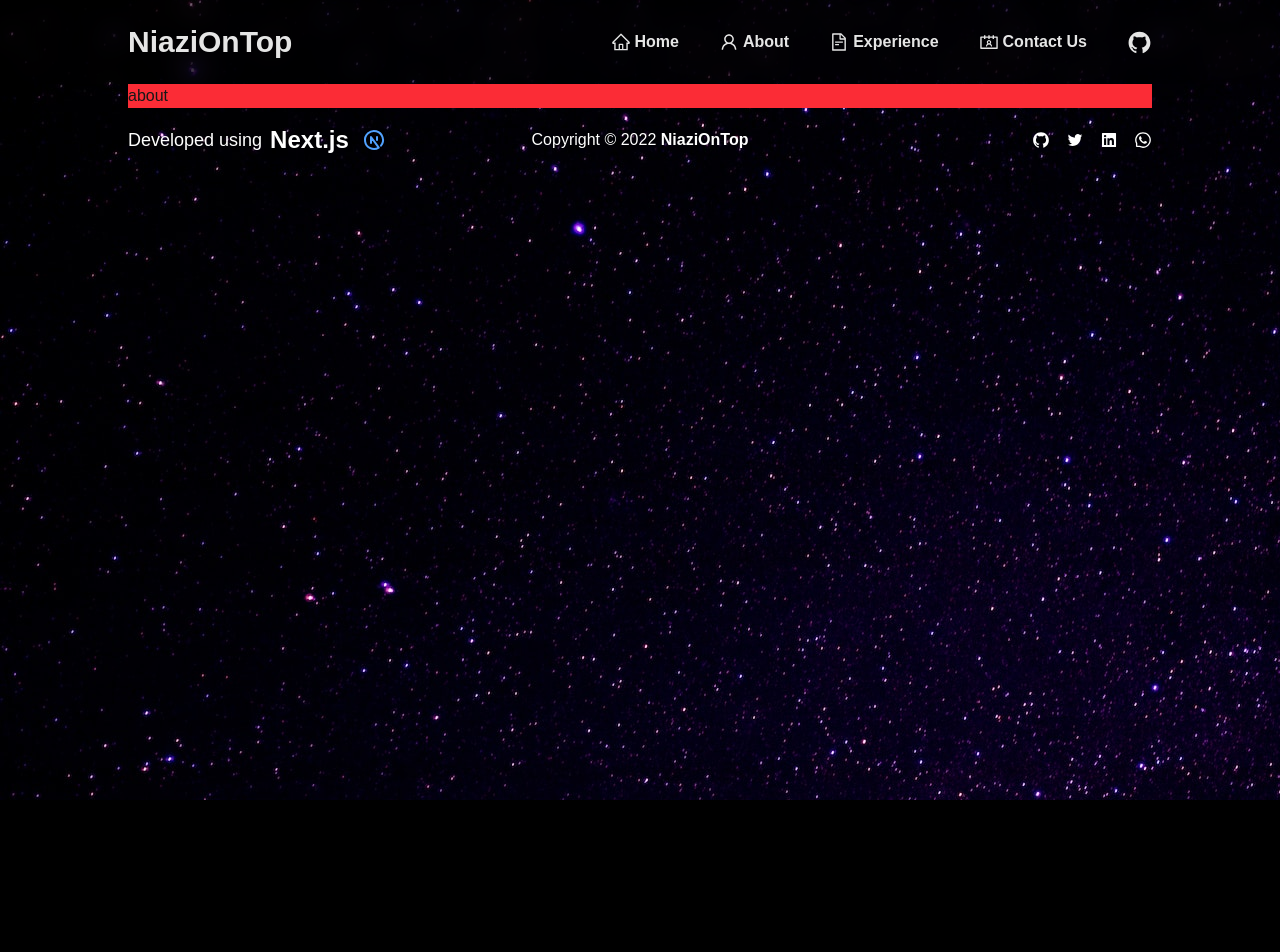
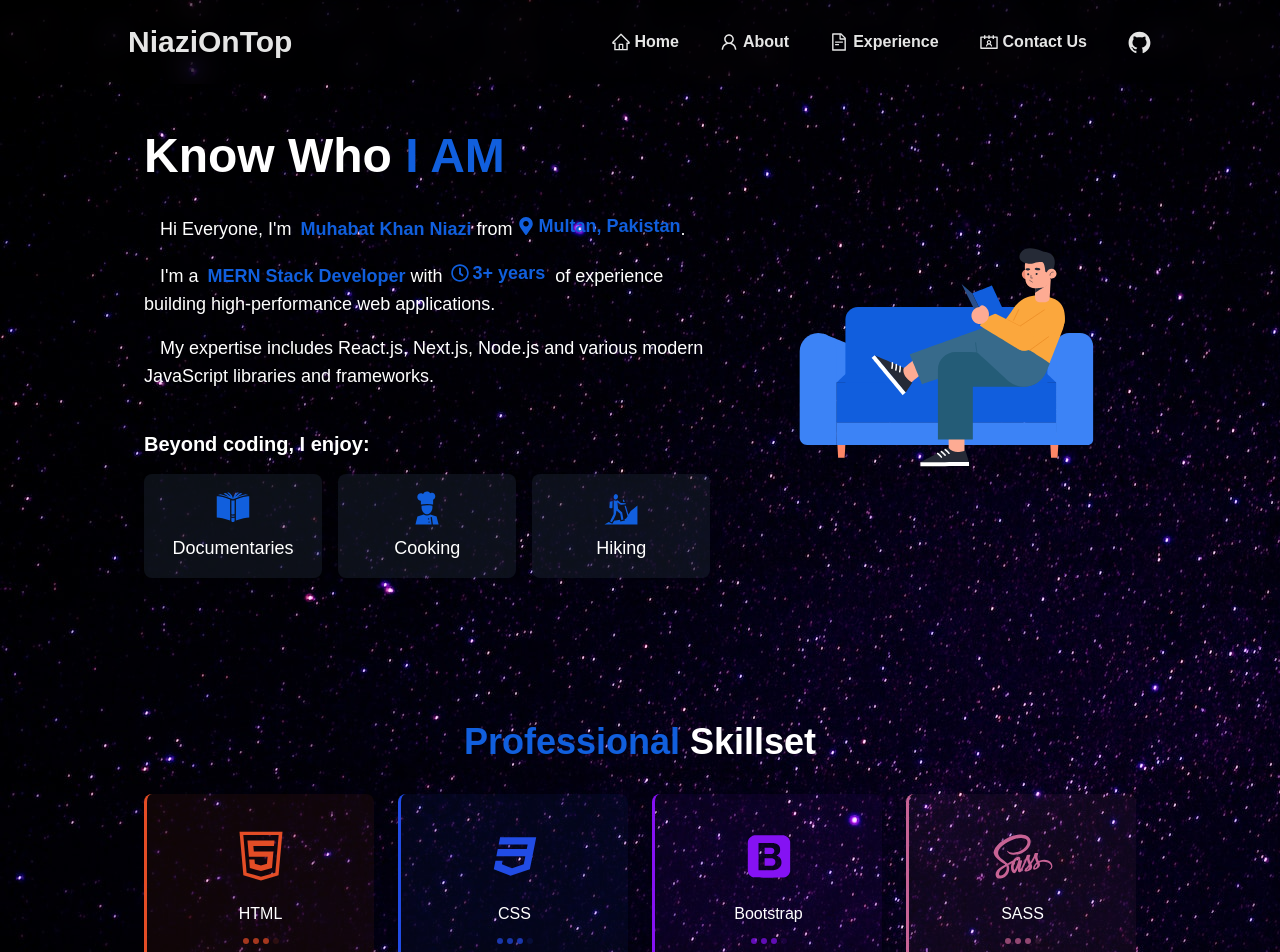
Before and after one commit to niaziiii/portfolio-nextjs, a Next.js app: page /about in a window 1280 px wide. Shown: the top 952 px of the page. Before the commit the page ends 800 px from the top, so only its background shows below. Built offline with nearby package versions, Linux system fonts and the light colour scheme.

Commit message:
about page

```diff
--- a/package.json
+++ b/package.json
@@ -14,6 +14,7 @@
     "postcss": "^8.5.3",
     "react": "^19.0.0",
     "react-dom": "^19.0.0",
+    "react-github-calendar": "^4.5.6",
     "react-icons": "^5.5.0"
   },
   "devDependencies": {
--- a/src/app/about/page.tsx
+++ b/src/app/about/page.tsx
@@ -1,5 +1,73 @@
+"use client";
 import React from "react";
+import GitHubCalendar from "react-github-calendar";
+import skills from "@/assets/data/skillsData";
+import tools from "@/assets/data/toolData";
+import AboutMeIntroduction from "@/pages/about/AboutMeIntroduction";
+import Specialties from "@/pages/about/Specialties";
 
-export default function page() {
-  return <div className="bg-red-500">about</div>;
+export default function Page() {
+  return (
+    <div className="text-white max-w-6xl mx-auto px-4">
+      <AboutMeIntroduction />
+
+      <div className="my-24">
+        <div className="flex items-center justify-center mb-8">
+          <div className="h-px w-12 bg-primary mr-4"></div>
+          <h2 className="text-3xl md:text-4xl font-bold">
+            <span className="text-primary">Professional</span> Skillset
+          </h2>
+          <div className="h-px w-12 bg-primary ml-4"></div>
+        </div>
+        <Specialties data={skills} />
+      </div>
+
+      <div className="my-24">
+        <div className="flex items-center justify-center mb-8">
+          <div className="h-px w-12 bg-primary mr-4"></div>
+          <h2 className="text-3xl md:text-4xl font-bold">
+            <span className="text-primary">Tools</span> I Use
+          </h2>
+          <div className="h-px w-12 bg-primary ml-4"></div>
+        </div>
+        <Specialties data={tools} />
+      </div>
+
+      <div className="my-24 mb-32">
+        <div className="flex items-center justify-center mb-12">
+          <div className="h-px w-12 bg-primary mr-4"></div>
+          <h2 className="text-3xl md:text-4xl font-bold">
+            <span>Open-Source</span>{" "}
+            <span className="text-primary">Contributions</span>
+          </h2>
+          <div className="h-px w-12 bg-primary ml-4"></div>
+        </div>
+
+        <div className="bg-gray-800/50 p-6 rounded-xl border border-gray-700">
+          <p className="text-center text-gray-300 mb-6">
+            My GitHub contributions over the past year
+          </p>
+          <div className="flex justify-center overflow-x-auto pb-4">
+            <GitHubCalendar
+              username="niaziiii"
+              year={new Date().getFullYear()}
+              fontSize={14}
+              hideColorLegend
+              style={{ maxWidth: "100%" }}
+            />
+          </div>
+          <div className="flex justify-center mt-6">
+            <a
+              href="https://github.com/niaziiii"
+              target="_blank"
+              rel="noopener noreferrer"
+              className="px-6 py-2 bg-gray-700 hover:bg-primary transition-colors duration-300 rounded-md text-white"
+            >
+              View My GitHub Profile
+            </a>
+          </div>
+        </div>
+      </div>
+    </div>
+  );
 }
--- a/src/assets/data/skillsData.tsx
+++ b/src/assets/data/skillsData.tsx
@@ -69,7 +69,7 @@ const skills = [
   {
     name: "NextJs",
     icon: <SiNextdotjs />,
-    background: "#000",
+    background: "#a3a3a3",
   },
   {
     name: "Redux",
--- a/src/assets/data/toolData.tsx
+++ b/src/assets/data/toolData.tsx
@@ -1,19 +1,20 @@
 import {
-  SiVisualstudio,
+  SiNetlify,
   SiHeroku,
   SiMongodb,
-  SiNetlify,
-  SiVercel,
+  // SiNetlify,
   SiPostman,
 } from "react-icons/si";
 
 import { AiFillGithub, AiFillCompass } from "react-icons/ai";
 import { FaBitbucket } from "react-icons/fa";
+import { DiVisualstudio } from "react-icons/di";
+import { RiVercelLine } from "react-icons/ri";
 
 const tools = [
   {
     name: "Visual Studio",
-    icon: <SiVisualstudio />,
+    icon: <DiVisualstudio />,
     background: "#3a94cd",
   },
   {
@@ -34,8 +35,8 @@ const tools = [
   },
   {
     name: "Vercel",
-    icon: <SiVercel />,
-    background: "black",
+    icon: <RiVercelLine />,
+    background: "#a3a3a3",
   },
   {
     name: "Netlify",
@@ -45,7 +46,7 @@ const tools = [
   {
     name: "Github",
     icon: <AiFillGithub />,
-    background: "#000",
+    background: "#a3a3a3",
   },
   {
     name: "Bitbucket",
--- /dev/null
+++ b/src/pages/about/AboutMeIntroduction.tsx
@@ -0,0 +1,92 @@
+import React from "react";
+import { GiCook, GiHiking, GiBookCover } from "react-icons/gi";
+import { FaMapMarkerAlt, FaRegClock } from "react-icons/fa";
+import Lottie from "lottie-react";
+import hobbyAnimation from "@/assets/animations/hobby__animation.json";
+
+const AboutMeIntroduction = () => {
+  return (
+    <div className="py-12">
+      <div className="flex flex-col md:flex-row items-center justify-between gap-12">
+        <div className="md:w-3/5">
+          <div className="relative mb-8">
+            <h1 className="text-4xl md:text-5xl font-bold mb-8">
+              Know Who <span className="text-primary">I AM</span>
+            </h1>
+            <div className="absolute bottom-0 left-0 w-20 h-1 bg-primary"></div>
+          </div>
+
+          <div className="space-y-4 text-lg">
+            <p className="">
+              <span className="inline-block w-2 h-2 mt-2 mr-2 bg-primary rounded-full"></span>
+              Hi Everyone, I'm{" "}
+              <span className="text-primary font-semibold ml-1">
+                Muhabat Khan Niazi
+              </span>{" "}
+              from
+              <span className="inline-flex items-center ml-1">
+                <FaMapMarkerAlt className="text-primary mr-1" />
+                <span className="text-primary font-semibold">
+                  Multan, Pakistan
+                </span>
+              </span>
+              .
+            </p>
+
+            <p className="">
+              <span className="inline-block w-2 h-2 mt-2 mr-2 bg-primary rounded-full"></span>
+              I'm a{" "}
+              <span className="text-primary font-semibold ml-1">
+                MERN Stack Developer
+              </span>{" "}
+              with
+              <span className="inline-flex items-center ml-1">
+                <FaRegClock className="text-primary mx-1" />
+                <span className="text-primary font-semibold">3+ years </span>
+              </span>
+              &nbsp; of experience building high-performance web applications.
+            </p>
+
+            <p className="">
+              <span className="inline-block w-2 h-2 mt-2 mr-2 bg-primary rounded-full"></span>
+              My expertise includes React.js, Next.js, Node.js and various
+              modern JavaScript libraries and frameworks.
+            </p>
+
+            <div className="pt-6">
+              <h3 className="text-xl font-semibold mb-4">
+                Beyond coding, I enjoy:
+              </h3>
+
+              <div className="grid grid-cols-1 sm:grid-cols-3 gap-4 mt-4">
+                <div className="flex flex-col items-center p-4 bg-gray-800/40 rounded-lg hover:bg-gray-700/40 transition-colors duration-300">
+                  <GiBookCover className="text-4xl text-primary mb-2" />
+                  <span>Documentaries</span>
+                </div>
+
+                <div className="flex flex-col items-center p-4 bg-gray-800/40 rounded-lg hover:bg-gray-700/40 transition-colors duration-300">
+                  <GiCook className="text-4xl text-primary mb-2" />
+                  <span>Cooking</span>
+                </div>
+
+                <div className="flex flex-col items-center p-4 bg-gray-800/40 rounded-lg hover:bg-gray-700/40 transition-colors duration-300">
+                  <GiHiking className="text-4xl text-primary mb-2" />
+                  <span>Hiking</span>
+                </div>
+              </div>
+            </div>
+          </div>
+        </div>
+
+        <div className="md:w-2/5">
+          <div className="relative">
+            <div className="absolute inset-0 bg-primary opacity-10 rounded-full blur-3xl"></div>
+            <Lottie animationData={hobbyAnimation} />
+          </div>
+        </div>
+      </div>
+    </div>
+  );
+};
+
+export default AboutMeIntroduction;
--- /dev/null
+++ b/src/pages/about/Specialties.tsx
@@ -0,0 +1,78 @@
+"use client";
+import React, { useState } from "react";
+
+interface SpecialtiesType {
+  name: string;
+  icon: React.ReactNode;
+  background: string;
+}
+
+const Specialties = ({ data }: { data: SpecialtiesType[] }) => {
+  const [hoveredIndex, setHoveredIndex] = useState<number | null>(null);
+
+  return (
+    <div className="grid grid-cols-1 sm:grid-cols-2 md:grid-cols-3 lg:grid-cols-4 gap-6">
+      {data.map((item: SpecialtiesType, index: number) => (
+        <div
+          key={index}
+          className="relative group"
+          onMouseEnter={() => setHoveredIndex(index)}
+          onMouseLeave={() => setHoveredIndex(null)}
+        >
+          <div
+            className="skills flex flex-col items-center justify-center p-8 rounded-lg transition-all duration-300 h-full"
+            style={{
+              background: `${item.background}10`,
+              borderLeft: `3px solid ${item.background}`,
+              boxShadow:
+                hoveredIndex === index
+                  ? `0 10px 20px -10px ${item.background}80`
+                  : "none",
+              transform:
+                hoveredIndex === index ? "translateY(-5px)" : "translateY(0)",
+            }}
+          >
+            <div className="text-6xl mb-4" style={{ color: item.background }}>
+              {item.icon as React.ReactElement}
+            </div>
+
+            <span
+              className="font-medium text-white text-center"
+              style={{
+                textShadow:
+                  hoveredIndex === index
+                    ? `0 0 8px ${item.background}80`
+                    : "none",
+              }}
+            >
+              {item.name}
+            </span>
+
+            {/* Experience indicator dots */}
+            <div className="flex mt-3 space-x-1">
+              {[...Array(4)].map((_, i) => (
+                <div
+                  key={i}
+                  className="w-1.5 h-1.5 rounded-full transition-all duration-300"
+                  style={{
+                    background:
+                      i < 3 ? item.background : `${item.background}30`,
+                    opacity: hoveredIndex === index ? 1 : 0.7,
+                  }}
+                ></div>
+              ))}
+            </div>
+          </div>
+
+          {/* Subtle background glow effect */}
+          <div
+            className="absolute inset-0 rounded-lg -z-10 opacity-0 group-hover:opacity-20 transition-opacity duration-300 blur-xl"
+            style={{ background: item.background }}
+          ></div>
+        </div>
+      ))}
+    </div>
+  );
+};
+
+export default Specialties;
```
Also changed, not shown: 1 other file (tests, documents, lock files or other folders).
